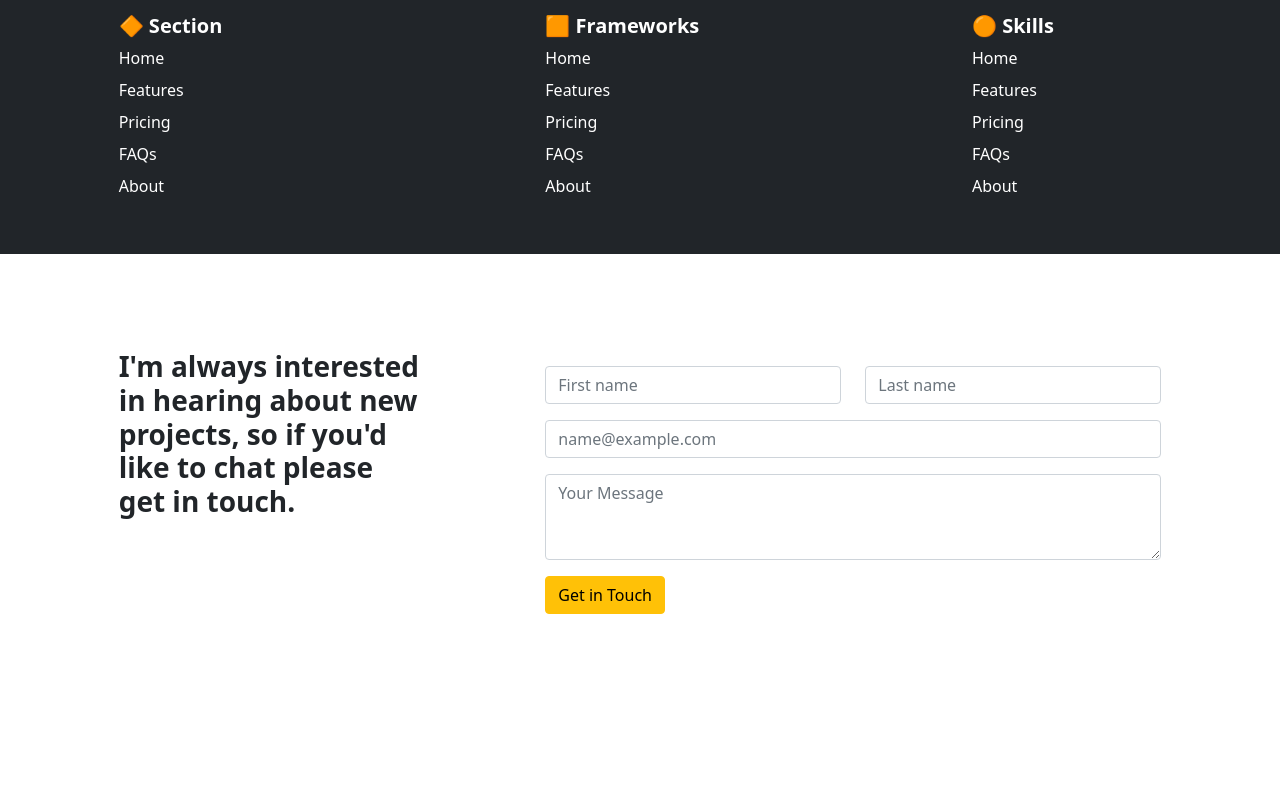
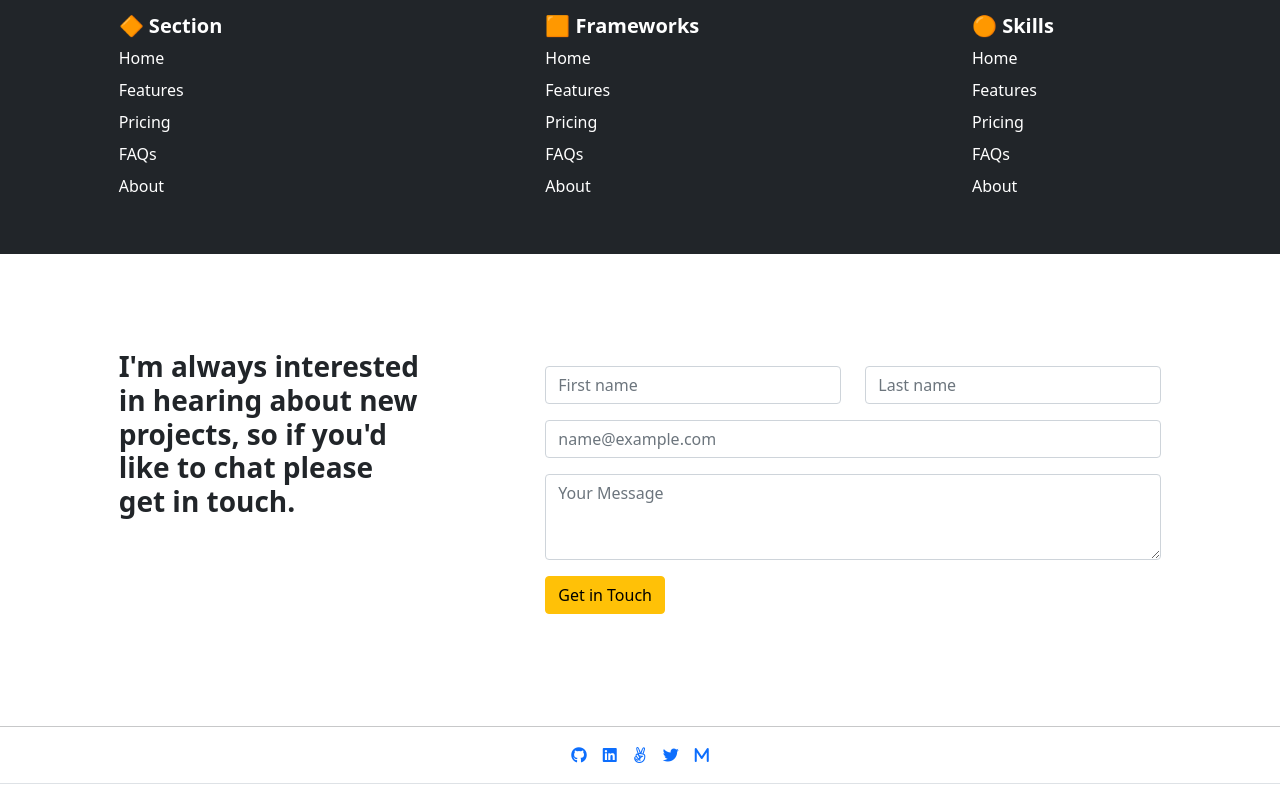
Before and after one commit to KUBAHO3/My-portfolio-2, a website: page index.html in a window 1280 px wide. Shown: the part 2935-3735 px from the top of the page. Before the commit the page ends 3645 px from the top, so only its background shows below. Drawn offline with nearby package versions, Linux system fonts and the light colour scheme.

Commit message:
add footer

```diff
--- a/index.html
+++ b/index.html
@@ -295,7 +295,16 @@
         </div>
     </section>
     <br><br>
-
+    <footer>
+        <hr>
+        <ul class="nav justify-content-center border-bottom pb-3 mb-3">
+            <li class="nav-item px-2"><a href="https://github.com/KUBAHO3"><i class="fa-brands fa-github"></i></a></li>
+            <li class="nav-item px-2"><a href="https://www.linkedin.com/in/kubaho-linne-heaven-78ab37208/"><i class="fa-brands fa-linkedin"></i></a></li>
+            <li class="nav-item px-2"><a href=""><i class="fa-brands fa-angellist"></i></a></li>
+            <li class="nav-item px-2"> <a href="https://twitter.com/KubahoH"><i class="fa-brands fa-twitter"></i></a></li>
+            <li class="nav-item px-2"><a href="kubaholinne@gmail.com"><i class="fa-solid fa-m"></i></a></li>
+        </ul>
+    </footer>
 
 </body>
 </html>
```
